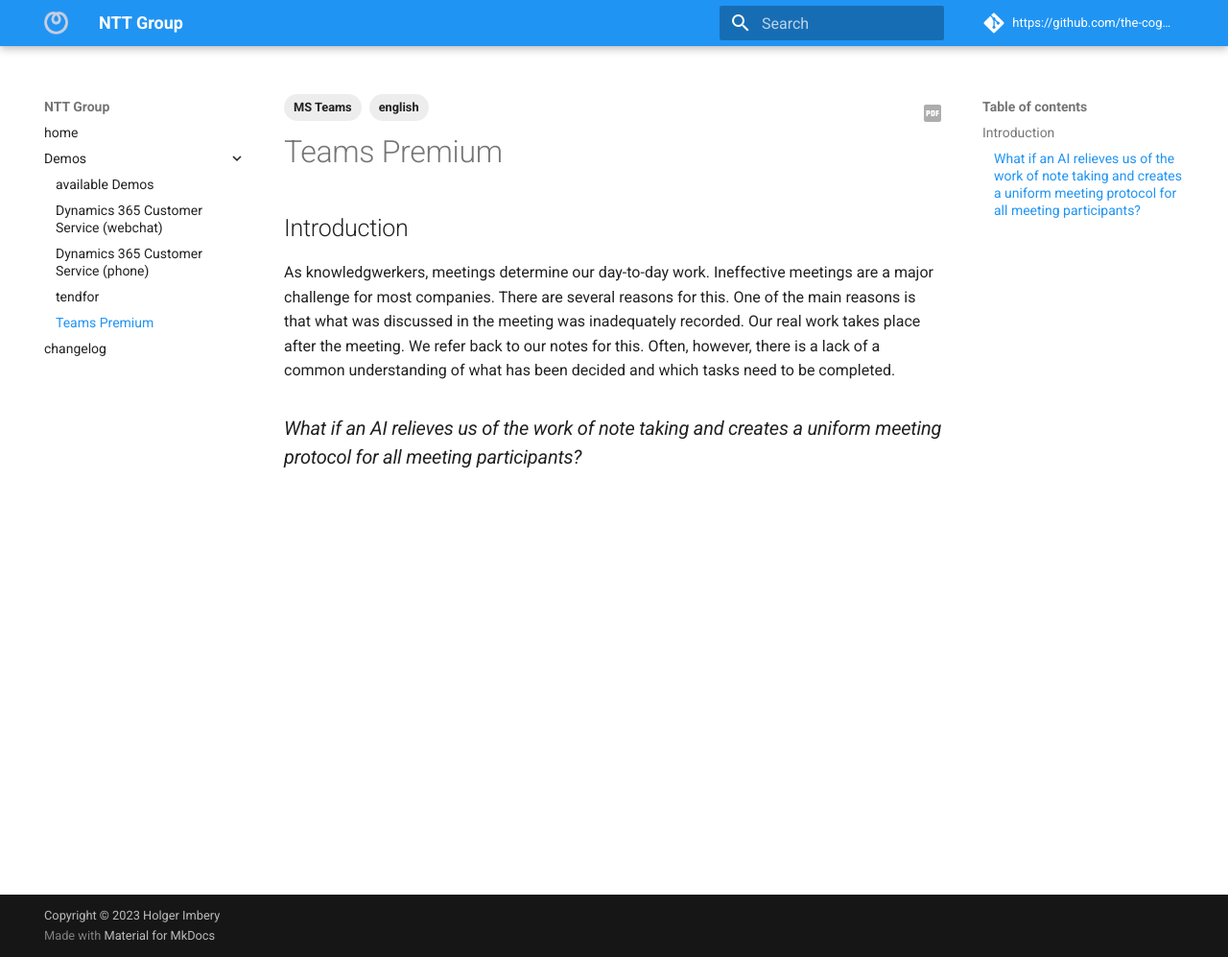
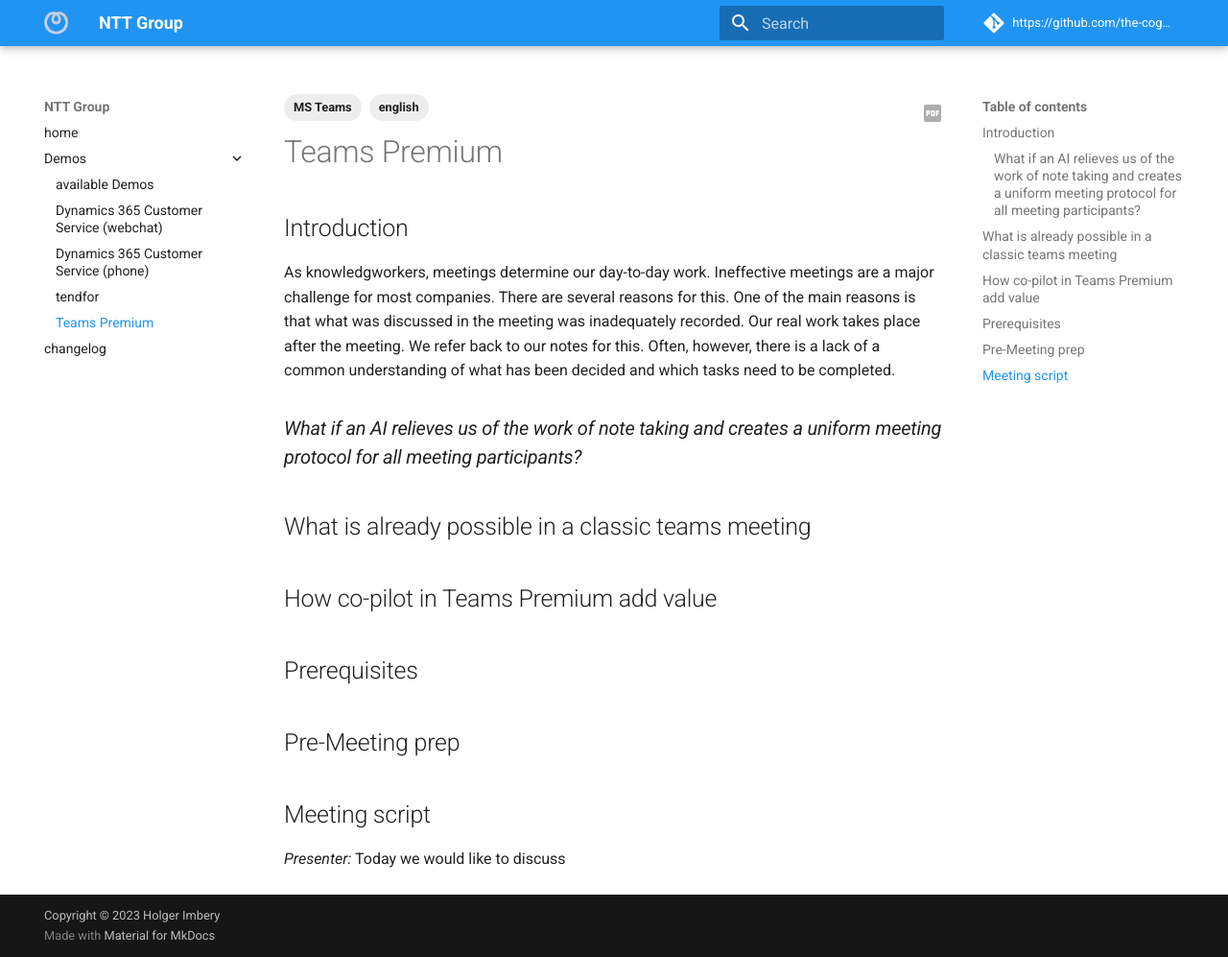
Before and after one commit to the-cognitiveservices-ninja/demo-environment, an MkDocs documentation site: the page built from docs/scripts/teams_premium.md, in a window 1280 px wide and 997 px high. Shown: the whole window at 96% size. Built offline with MkDocs 1.6.1 and Material for MkDocs 9.7.7, drawn with Linux system fonts in a browser that asks for light colours; comment, search, counter and statistics services are not loaded.

Commit message:
Update teams_premium.md
added headlines for the next sections

```diff
--- a/docs/scripts/teams_premium.md
+++ b/docs/scripts/teams_premium.md
@@ -6,6 +6,17 @@
 ---
 
 ## Introduction
-As knowledgwerkers, meetings determine our day-to-day work. Ineffective meetings are a major challenge for most companies. There are several reasons for this. One of the main reasons is that what was discussed in the meeting was inadequately recorded.
+As knowledgworkers, meetings determine our day-to-day work. Ineffective meetings are a major challenge for most companies. There are several reasons for this. One of the main reasons is that what was discussed in the meeting was inadequately recorded.
 Our real work takes place after the meeting. We refer back to our notes for this. Often, however, there is a lack of a common understanding of what has been decided and which tasks need to be completed.
 ### *What if an AI relieves us of the work of note taking and creates a uniform meeting protocol for all meeting participants?*
+## What is already possible in a classic teams meeting
+
+## How co-pilot in Teams Premium add value
+
+## Prerequisites
+
+## Pre-Meeting prep
+
+## Meeting script
+*Presenter:*
+Today we would like to discuss
```
